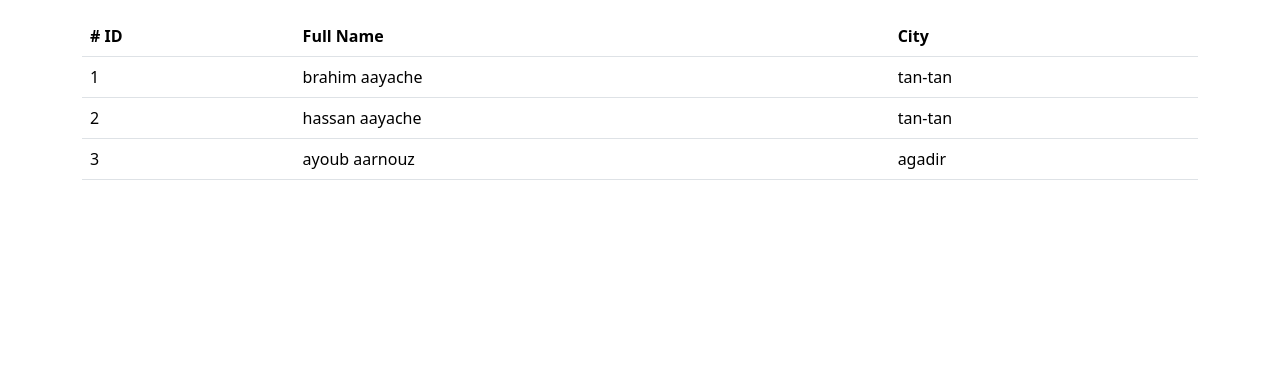
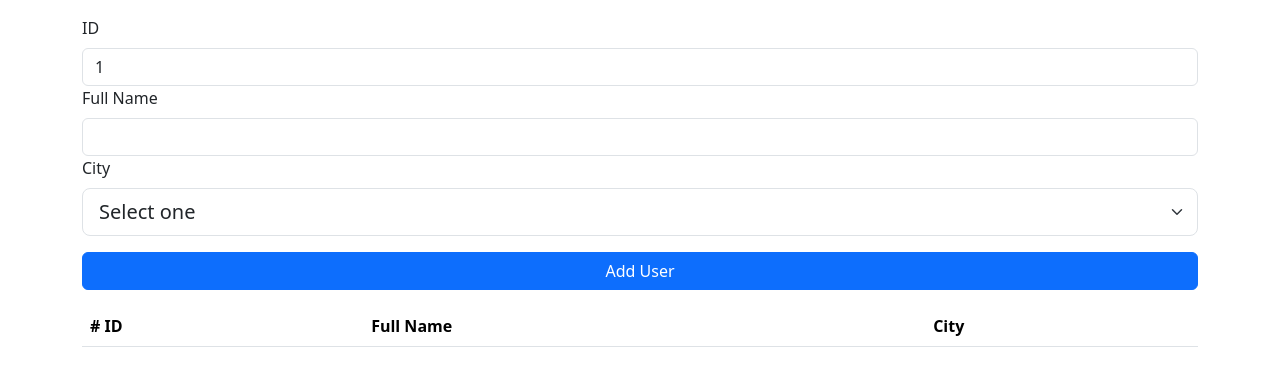
Before and after one commit to aayache-brahim/users-management-react-js, a React (Create React App) app: page / in a window 1280 px wide. Shown: the top 386 px of the page. Built offline with nearby package versions, Linux system fonts and the light colour scheme.

Commit message:
add create user

```diff
--- a/src/App.js
+++ b/src/App.js
@@ -1,30 +1,24 @@
 import React, { useState } from "react";
 import UsersList from "./Components/UsersList";
+import AddUser from "./Components/AddUser";
 
 const App = () => {
-	const data = [
-		{
-			id: 1,
-			fullName: "brahim aayache",
-			city: "tan-tan",
-		},
-		{
-			id: 2,
-			fullName: "hassan aayache",
-			city: "tan-tan",
-		},
-		{
-			id: 3,
-			fullName: "ayoub aarnouz",
-			city: "agadir",
-		},
-	];
 
-	const [users, setUsers] = useState(data);
+
+	const [users, setUsers] = useState([]);
+	const [lastId, setLastId] = useState(0);
+
+  const addUser=({payload})=>{
+    console.table(payload);
+    setUsers(prev=>[...prev,payload])
+  }
+
+
 
 	return (
 		<>
 			<div className='container'>
+				<AddUser lastId={lastId+1} addUser={addUser} />
 				<UsersList users={users} />
 			</div>
 		</>
--- /dev/null
+++ b/src/Components/AddUser.jsx
@@ -0,0 +1,51 @@
+import React, { useRef } from "react";
+
+const AddUser = ({ lastId, addUser }) => {
+
+
+    const fullName = useRef()
+    const city = useRef()
+
+
+         const handleSubmit=(e)=>{
+            e.preventDefault()
+             addUser({
+                    payload:{
+                        fullName : fullName.current.value,
+                        city     :city.current.value}
+                })
+
+    }
+
+
+	return (
+		<>
+			<form onSubmit={handleSubmit}>
+				<div class='mt-3'>
+					<label for='' class='form-label'>
+						ID
+					</label>
+					<input type='text' readOnly value={lastId} class='form-control' />
+					<label for='' class='form-label'>
+						Full Name
+					</label>
+					<input ref={fullName} type='text' class='form-control' />
+					<div class='mb-3'>
+						<label for='' class='form-label'>
+							City
+						</label>
+						<select ref={city} class='form-select form-select-lg'>
+							<option>Select one</option>
+							<option value='Ta'>Tan Tan </option>
+							<option value='La'>Laayoune</option>
+							<option value='Ag'>Agadir</option>
+						</select>
+					</div>
+					<button type="submit" className='btn btn-primary w-100'>Add User</button>
+				</div>
+			</form>
+		</>
+	);
+};
+
+export default AddUser;
```
